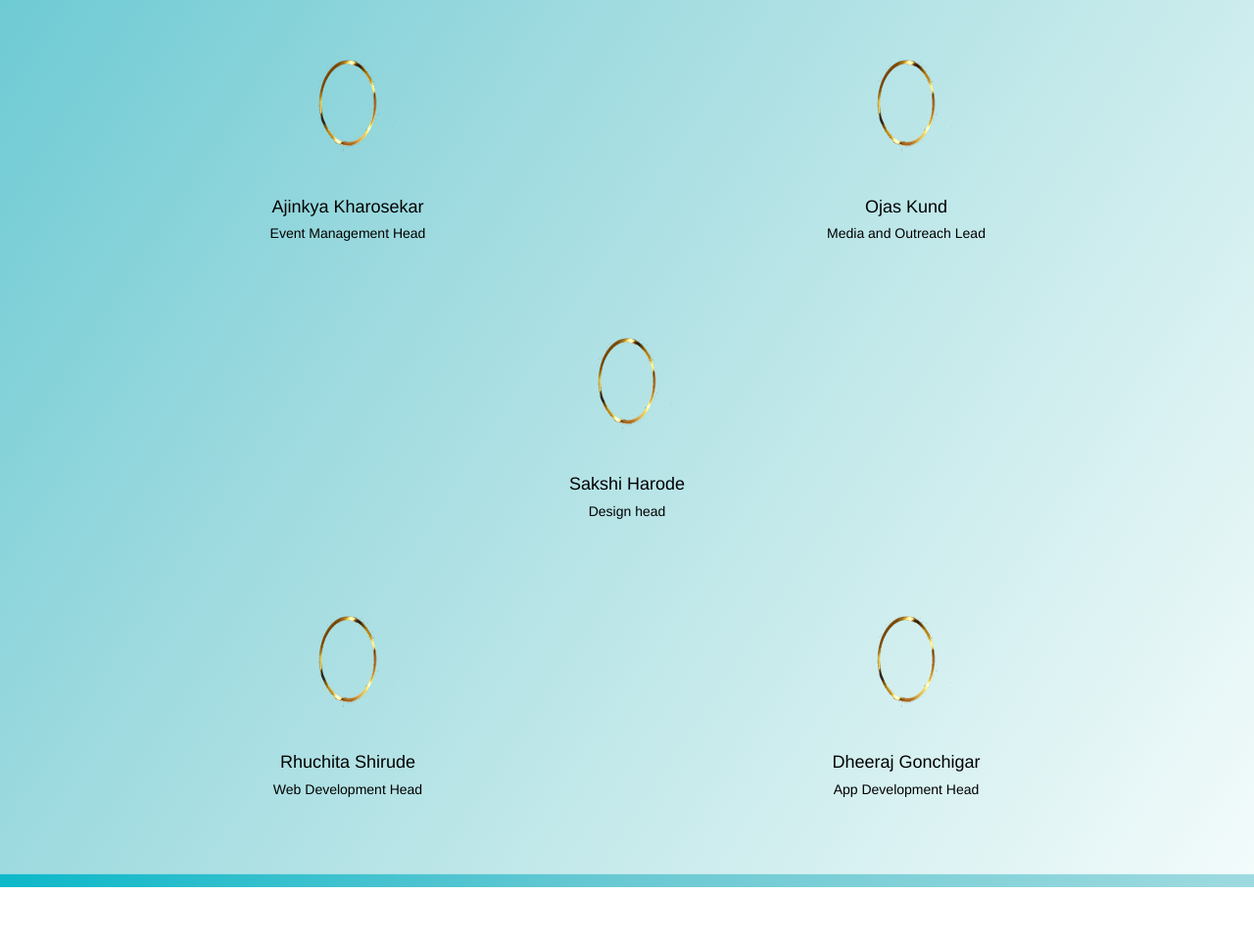
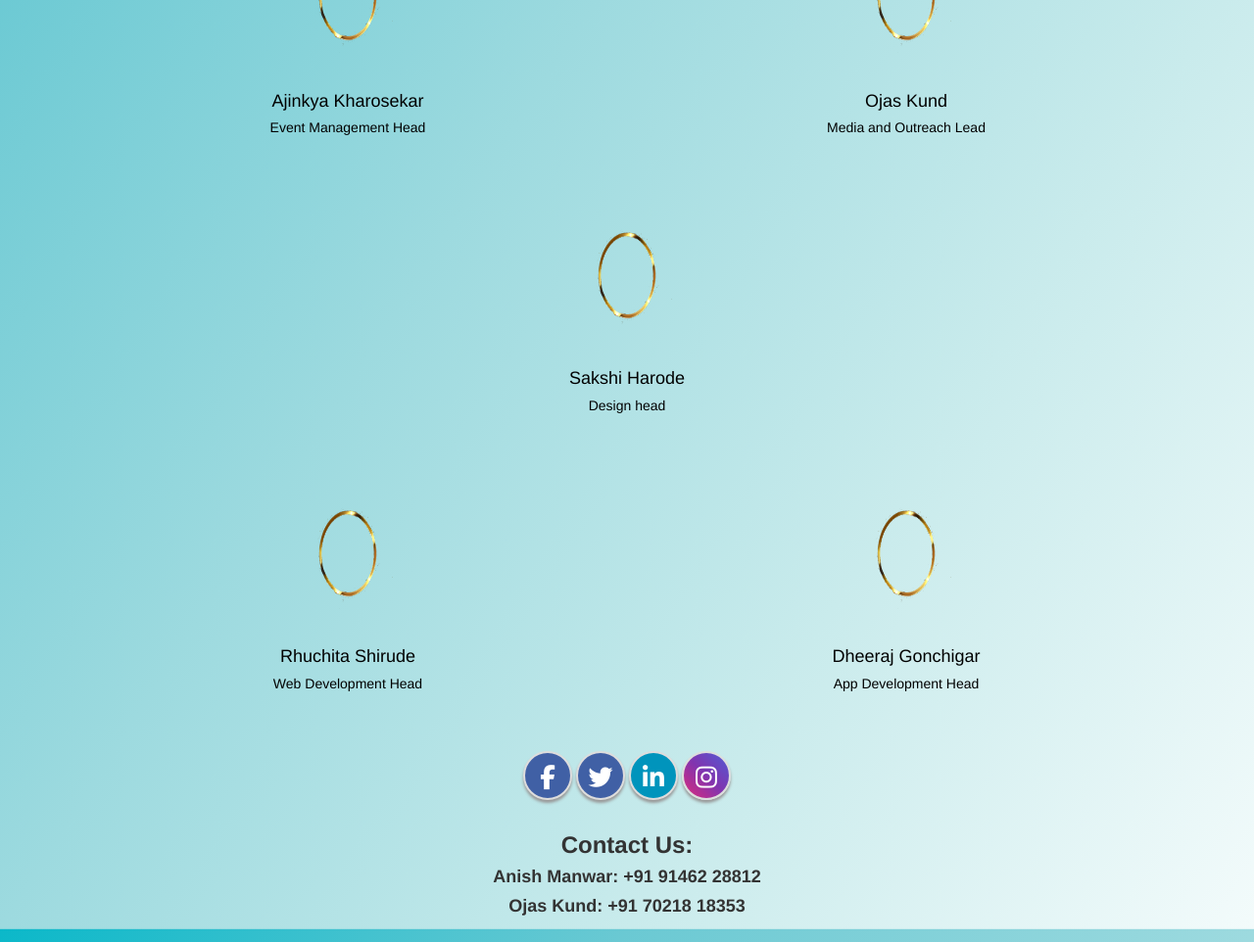
Before and after one commit to Rhuchita/codechefPICT, a plain HTML site: page team.html in a window 1280 px wide. Shown: the part 1058-2020 px from the top of the page at 98% size. Before the commit the page ends 1964 px from the top, so only its background shows below. Drawn offline with nearby package versions, Linux system fonts and the light colour scheme.

Commit message:
Footer resolved

```diff
--- a/style.css
+++ b/style.css
@@ -42,7 +42,7 @@
 @media (max-width: 991.98px) {
     #dtext {
       padding: calc(1.325rem + 0.9vw);
-      font-size: 1.425rem; /* 1.125rem is small enough, so RFS won't rescale this */
+      font-size: 1.425rem;
       font-weight: bolder;
     }
     body{
@@ -64,3 +64,98 @@ h2{
 img{
     text-align: center;
 }
+
+
+#social {
+    margin: 20px 10px;
+    text-align: center;
+  }
+
+.smGlobalBtn { /* global button class */
+      display: inline-block;
+      position: relative;
+      cursor: pointer;
+      width: 50px;
+      height: 50px;
+      border:2px solid #ddd; /* add border to the buttons */
+      box-shadow: 0 3px 3px #999;
+      padding: 0px;
+      text-decoration: none;
+      text-align: center;
+      color: #fff;
+      font-size: 25px;
+      font-weight: normal;
+      line-height: 2em;
+      border-radius: 27px;
+      -moz-border-radius:27px;
+      -webkit-border-radius:27px;
+}
+
+.envelopeBtn{
+    background: #4060A5;
+}
+
+.envelopeBtn:before{ /* use :before to add the relevant icons */
+    font-family: "FontAwesome";
+    content: "\f0e0"; /* add facebook icon */
+}
+
+.envelopeBtn:hover{
+    color: #4060A5;
+    background: #fff;
+    border-color: #4060A5; /* change the border color on mouse hover */
+}
+
+.facebookBtn,.twitterBtn{
+      background: #4060A5;
+}
+
+.facebookBtn:before{ /* use :before to add the relevant icons */
+      font-family: "FontAwesome";
+      content: "\f09a"; /* add facebook icon */
+}
+
+.facebookBtn:hover{
+      color: #4060A5;
+      background: #fff;
+      border-color: #4060A5; /* change the border color on mouse hover */
+}
+
+.instaBtn{
+    background-image: linear-gradient(to right top,#DD2A7B,#8134AF,#515BD4);
+}
+.instaBtn:before{ /* use :before to add the relevant icons */
+    font-family: "FontAwesome";
+    content: "\f16d"; /* add facebook icon */
+}
+
+.instaBtn:hover{
+    color: #4060A5;
+    background: #fff;
+    border-color: #4060A5; /* change the border color on mouse hover */
+}
+
+
+.twitterBtn:before{
+        font-family: "FontAwesome";
+        content: "\f099"; /* add twitter icon */
+
+}
+
+.twitterBtn:hover,.linkedinBtn:hover{
+        color: #00ABE3;
+        background: #fff;
+        border-color: #00ABE3;
+  }
+
+
+
+  /* linkedin button class*/
+.linkedinBtn{
+      background: #0094BC;
+}
+
+  .linkedinBtn:before{
+        font-family: "FontAwesome";
+        content: "\f0e1"; /* add linkedin icon */
+  }
--- a/team.html
+++ b/team.html
@@ -9,6 +9,7 @@
   <meta name="description" content="Navigation  menu with submenu examples for any type of project, Bootstrap 4" />
   <link href="https://stackpath.bootstrapcdn.com/bootstrap/4.4.1/css/bootstrap.min.css" rel="stylesheet" type="text/css" />
   <link rel="stylesheet" href="https://maxcdn.bootstrapcdn.com/bootstrap/3.4.1/css/bootstrap.min.css">
+  <link rel="stylesheet" href="https://maxcdn.bootstrapcdn.com/font-awesome/4.3.0/css/font-awesome.min.css">
 
   <link rel="stylesheet" href=".\teamstyle.css">
   <!--script rel="javascript" href=".\action.js"></script-->
@@ -16,7 +17,7 @@
   <script src="https://maxcdn.bootstrapcdn.com/bootstrap/3.4.1/js/bootstrap.min.js"></script>
   <script src='https://kit.fontawesome.com/a076d05399.js'></script>
   <script src="https://stackpath.bootstrapcdn.com/bootstrap/4.4.1/js/bootstrap.bundle.min.js" type="text/javascript"></script>
-    <body style="background: linear-gradient(to right bottom, #0bb8c9, #6ac9d3, #9ddadf, #c9ebec, #f3fbfb);">
+    <body style="background: linear-gradient(to right bottom, #0bb8c9, #6ac9d3, #9ddadf, #c9ebec, #f3fbfb) 100% 100%;">
     </body>
 </head>
 
@@ -54,6 +55,7 @@
                             to do our best. Having immense experience she knows <br>
                             how to manage and guide the club in the best way.
                         </p>
+                        <a class="envelopeBtn smGlobalBtn wrapper style1 align-center" href="https://www.facebook.com/codechef.pictchapter.1/" id="social"></a>
                     </div>
                 </div>
             </div>
@@ -80,6 +82,7 @@
                             and put a dent in this world. He's keenly <br>
                             interested in the world of Data Science
                         </p>
+                        <a class="linkedinBtn smGlobalBtn wrapper style1 align-center" href="https://www.facebook.com/codechef.pictchapter.1/" id="social"></a>
                     </div>
                 </div>
             </div>
@@ -104,6 +107,7 @@
                             and put a dent in this world. He's keenly <br>
                             interested in the world of Data Science
                         </p>
+                        <a class="linkedinBtn smGlobalBtn wrapper style1 align-center" href="https://www.facebook.com/codechef.pictchapter.1/" id="social"></a>
                     </div>
                 </div>
             </div>
@@ -129,6 +133,7 @@
                             and put a dent in this world. He's keenly <br>
                             interested in the world of Data Science
                         </p>
+                        <a class="linkedinBtn smGlobalBtn wrapper style1 align-center" href="https://www.facebook.com/codechef.pictchapter.1/" id="social"></a>
                     </div>
                 </div>
             </div>
@@ -153,6 +158,7 @@
                             and put a dent in this world. He's keenly <br>
                             interested in the world of Data Science
                         </p>
+                        <a class="linkedinBtn smGlobalBtn wrapper style1 align-center" href="https://www.facebook.com/codechef.pictchapter.1/" id="social"></a>
                     </div>
                 </div>
             </div>
@@ -174,10 +180,11 @@
                     <div class="flip-card-back">
                         <h1>Sakshi Harode</h1>
                         <p>Sakshi Harode is a technology enthusiast <br>
-                            who loves to sit in front of his computer <br>
-                            and put a dent in this world. He's keenly <br>
+                            who loves to sit in front of her computer <br>
+                            and put a dent in this world. She's keenly <br>
                             interested in the world of Data Science
                         </p>
+                        <a class="linkedinBtn smGlobalBtn wrapper style1 align-center" href="https://www.facebook.com/codechef.pictchapter.1/" id="social"></a>
                     </div>
                 </div>
             </div>
@@ -198,11 +205,12 @@
                     </div>
                     <div class="flip-card-back">
                         <h1>Rhuchita Shirude</h1>
-                        <p>Nachiket Kanore is a technology enthusiast <br>
-                            who loves to sit in front of his computer <br>
-                            and put a dent in this world. He's keenly <br>
+                        <p>Rhuchita Shirude is a technology enthusiast <br>
+                            who loves to sit in front of her computer <br>
+                            and put a dent in this world. She's keenly <br>
                             interested in the world of Data Science
                         </p>
+                        <a class="linkedinBtn smGlobalBtn wrapper style1 align-center" href="https://www.facebook.com/codechef.pictchapter.1/" id="social"></a>
                     </div>
                 </div>
             </div>
@@ -226,6 +234,7 @@
                             of versatile tools and techs to assist him,<br>
                             he works his magic in every domain
                         </p>
+                        <a class="linkedinBtn smGlobalBtn wrapper style1 align-center" href="https://www.facebook.com/codechef.pictchapter.1/" id="social"></a>
                     </div>
                 </div>
             </div>
@@ -234,21 +243,19 @@
         </div>
         <div class="footer">
             <footer class="wrapper style1 align-center">
-                <ul class="icons" style="margin-top: 50px;">
-                    <span><a class="icon brands style2 fa-twitter sept-link"
-                        href="https://twitter.com/CodechefC" target="_blank" rel="noopener noreferrer">
-                    </a></span>
-                    <span><a class="icon brands style2 fa-facebook-f sept-link"
-                        href="https://www.facebook.com/codechef.pictchapter.1/" target="_blank" rel="noopener noreferrer">
-                    </a></span>
-                    <span><a class="icon brands style2 fa-instagram sept-link"
-                        href="https://www.instagram.com/codechef__pict__chapter/" target="_blank" rel="noopener noreferrer">
-                    </a></span>
-                    <span><a class="icon brands style2 fa-linkedin-in sept-link"
-                        href="https://www.linkedin.com/in/codechef-pict-22547a1bb/" target="_blank" rel="noopener noreferrer">
-                    </a></span>
-                </ul>
+                <div id="social">
+                    <a class="facebookBtn smGlobalBtn" href="https://www.facebook.com/codechef.pictchapter.1/" ></a>
+                    <a class="twitterBtn smGlobalBtn" href="https://twitter.com/CodechefC" ></a>
+                    <a class="linkedinBtn smGlobalBtn" href="https://www.linkedin.com/in/codechef-pict-22547a1bb/" ></a>
+                    <a class="instaBtn smGlobalBtn" href="https://www.linkedin.com/in/codechef-pict-22547a1bb/" ></a>
+                </div>
+                <div class="contact">
+                    <h3 style="font-weight:600;">Contact Us:</h3>
+                    <h4 style="font-weight: 600;">Anish Manwar: +91 91462 28812</h4>
+                    <h4 style="font-weight: 600;">Ojas Kund: +91 70218 18353</h4>
+                </div>
             </footer>
+        </div>
         </div>
     </div>
 </body>
--- a/teamstyle.css
+++ b/teamstyle.css
@@ -56,3 +56,99 @@
     transform: rotateY(180deg);
     text-align: center;
 }
+
+
+
+#social {
+    margin: 20px 10px;
+    text-align: center;
+  }
+
+.smGlobalBtn { /* global button class */
+      display: inline-block;
+      position: relative;
+      cursor: pointer;
+      width: 50px;
+      height: 50px;
+      border:2px solid #ddd; /* add border to the buttons */
+      box-shadow: 0 3px 3px #999;
+      padding: 0px;
+      text-decoration: none;
+      text-align: center;
+      color: #fff;
+      font-size: 25px;
+      font-weight: normal;
+      line-height: 2em;
+      border-radius: 27px;
+      -moz-border-radius:27px;
+      -webkit-border-radius:27px;
+}
+
+.envelopeBtn{
+    background: #4060A5;
+}
+
+.envelopeBtn:before{ /* use :before to add the relevant icons */
+    font-family: "FontAwesome";
+    content: "\f0e0"; /* add facebook icon */
+}
+
+.envelopeBtn:hover{
+    color: #4060A5;
+    background: #fff;
+    border-color: #4060A5; /* change the border color on mouse hover */
+}
+
+.facebookBtn,.twitterBtn{
+      background: #4060A5;
+}
+
+.facebookBtn:before{ /* use :before to add the relevant icons */
+      font-family: "FontAwesome";
+      content: "\f09a"; /* add facebook icon */
+}
+
+.facebookBtn:hover{
+      color: #4060A5;
+      background: #fff;
+      border-color: #4060A5; /* change the border color on mouse hover */
+}
+
+.instaBtn{
+    background-image: linear-gradient(to right top,#DD2A7B,#8134AF,#515BD4);
+}
+.instaBtn:before{ /* use :before to add the relevant icons */
+    font-family: "FontAwesome";
+    content: "\f16d"; /* add facebook icon */
+}
+
+.instaBtn:hover{
+    color: #4060A5;
+    background: #fff;
+    border-color: #4060A5; /* change the border color on mouse hover */
+}
+
+
+.twitterBtn:before{
+        font-family: "FontAwesome";
+        content: "\f099"; /* add twitter icon */
+
+}
+
+.twitterBtn:hover,.linkedinBtn:hover{
+        color: #00ABE3;
+        background: #fff;
+        border-color: #00ABE3;
+  }
+
+
+
+  /* linkedin button class*/
+.linkedinBtn{
+      background: #0094BC;
+}
+
+  .linkedinBtn:before{
+        font-family: "FontAwesome";
+        content: "\f0e1"; /* add linkedin icon */
+  }
```
Also changed, not shown: event.html (+14 -15 lines), index.html (+17 -16 lines), codechef logo.png, cook.png.
